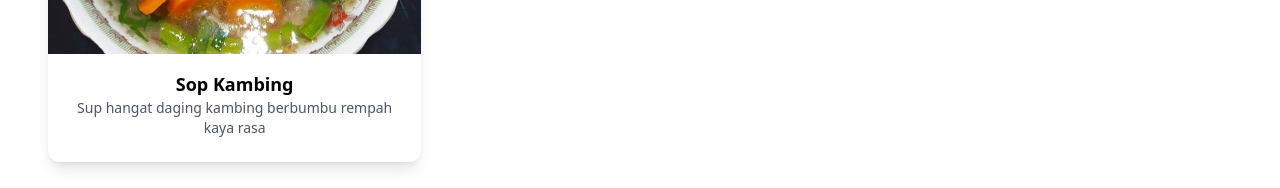
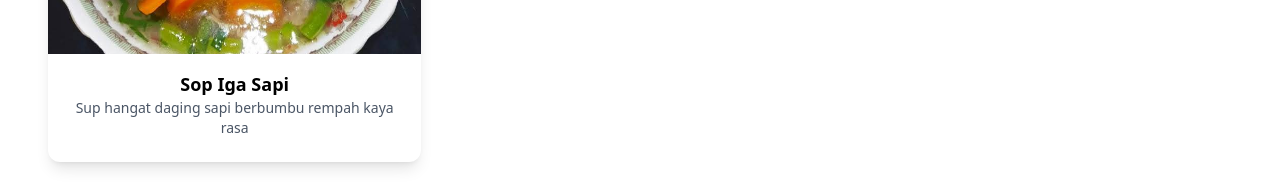
Before and after one commit to rifki-saifullah/cemilan-dan-snack-mamah-ntin, a Nuxt app: page /menu in a window 1280 px wide. Shown: the part 1674-1862 px from the top of the page. Built offline with nearby package versions, Linux system fonts and the light colour scheme.

Commit message:
Update menu.vue

```diff
--- a/app/pages/menu.vue
+++ b/app/pages/menu.vue
@@ -94,9 +94,9 @@ const menus = [
   },
   {
     image: Menu12,
-    alt: "Sop Kambing",
-    name: "Sop Kambing",
-    desc: "Sup hangat daging kambing berbumbu rempah kaya rasa",
+    alt: "Sop Iga Sapi",
+    name: "Sop Iga Sapi",
+    desc: "Sup hangat daging sapi berbumbu rempah kaya rasa",
   },
 ];
 </script>
```
